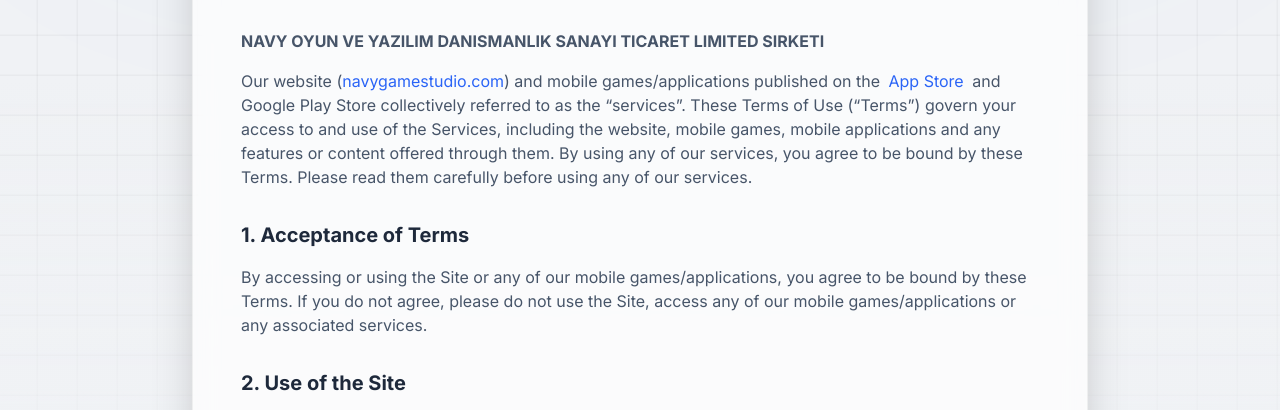
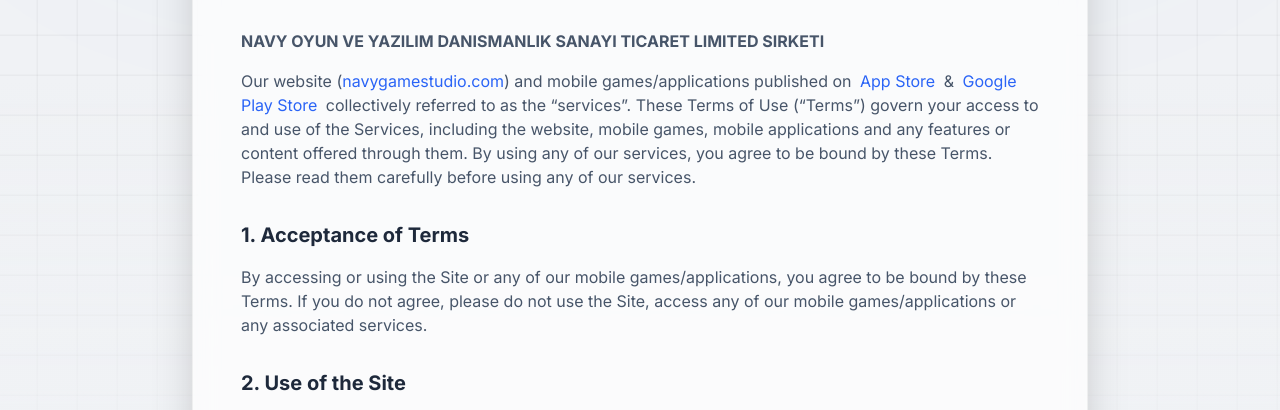
Before and after one commit to BB4125/website, a plain HTML site: page termsofuse.html in a window 1280 px wide. Shown: the part 322-732 px from the top of the page. Drawn offline with nearby package versions, Linux system fonts and the light colour scheme.

Commit message:
Add files via upload

```diff
--- a/termsofuse.html
+++ b/termsofuse.html
@@ -106,9 +106,9 @@
                         <div class="prose prose-lg prose-slate dark:prose-invert max-w-none text-slate-600 dark:text-gray-300">
                             <p><strong>NAVY OYUN VE YAZILIM DANISMANLIK SANAYI TICARET LIMITED SIRKETI</strong></p>
                             <p class="mt-4">
-                              Our website (<a href="https://navygamestudio.com" target="_blank" rel="noopener noreferrer" class="text-neon-blue hover:underline">navygamestudio.com</a>) and mobile games/applications published on the
-                              <a href="https://apps.apple.com/us/developer/navy-oyun-ve-yazilim-danismanlik-sanayi-ticaret-limited/id1816294303" target="_blank" rel="noopener noreferrer" class="text-neon-blue hover:underline mx-1">App Store</a> and
-                              Google Play Store collectively referred to as the “services”. These Terms of Use (“Terms”) govern your access to and use of the Services, including the website, mobile games, mobile applications and any features or content offered through them.
+                              Our website (<a href="https://navygamestudio.com" target="_blank" rel="noopener noreferrer" class="text-neon-blue hover:underline">navygamestudio.com</a>) and mobile games/applications published on
+                              <a href="https://apps.apple.com/us/developer/navy-oyun-ve-yazilim-danismanlik-sanayi-ticaret-limited/id1816294303" target="_blank" rel="noopener noreferrer" class="text-neon-blue hover:underline mx-1">App Store</a> &
+                              <a href="https://play.google.com/store/apps/developer?id=NAVY+OYUN+VE+YAZILIM+DAN.+SAN.+TIC.+LTD.+STI.&hl=en" target="_blank" rel="noopener noreferrer" class="text-neon-blue hover:underline mx-1">Google Play Store</a> collectively referred to as the “services”. These Terms of Use (“Terms”) govern your access to and use of the Services, including the website, mobile games, mobile applications and any features or content offered through them.
                               By using any of our services, you agree to be bound by these Terms. Please read them carefully before using any of our services.
                             </p>
 
```
